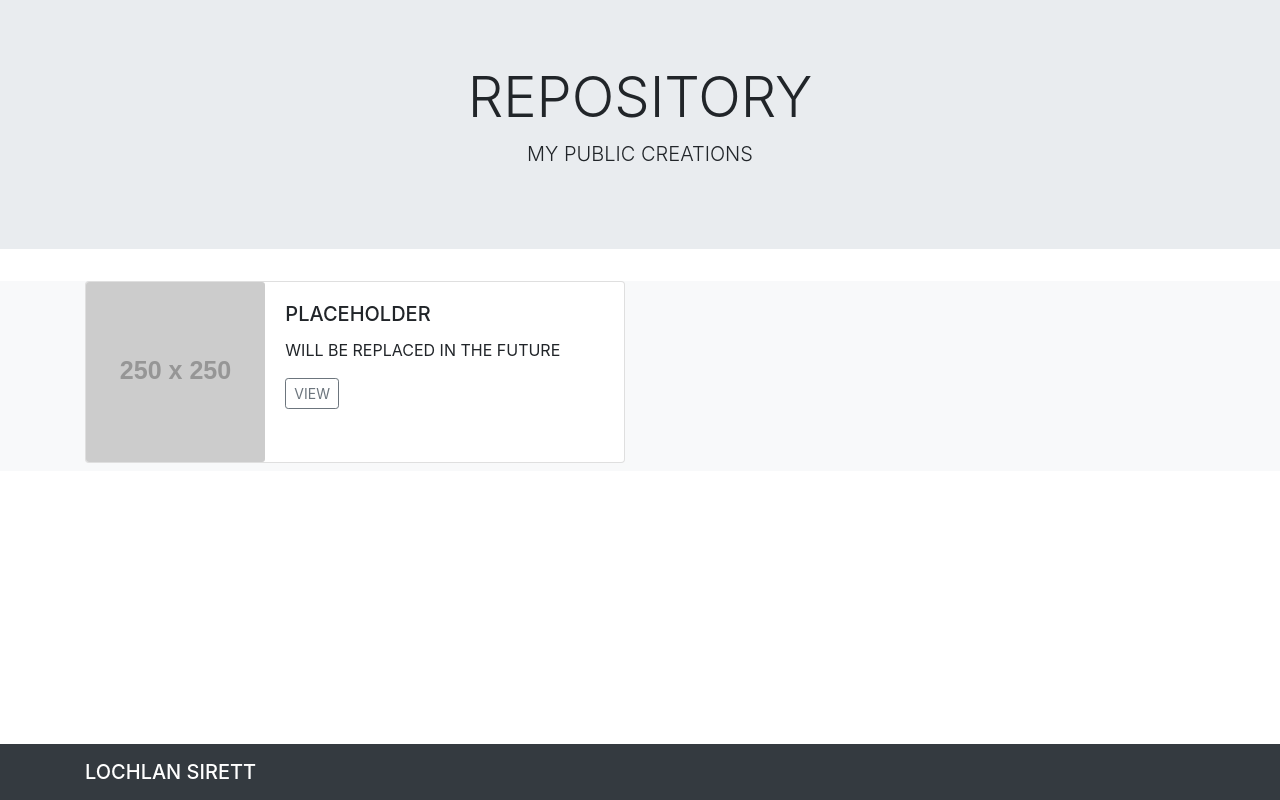
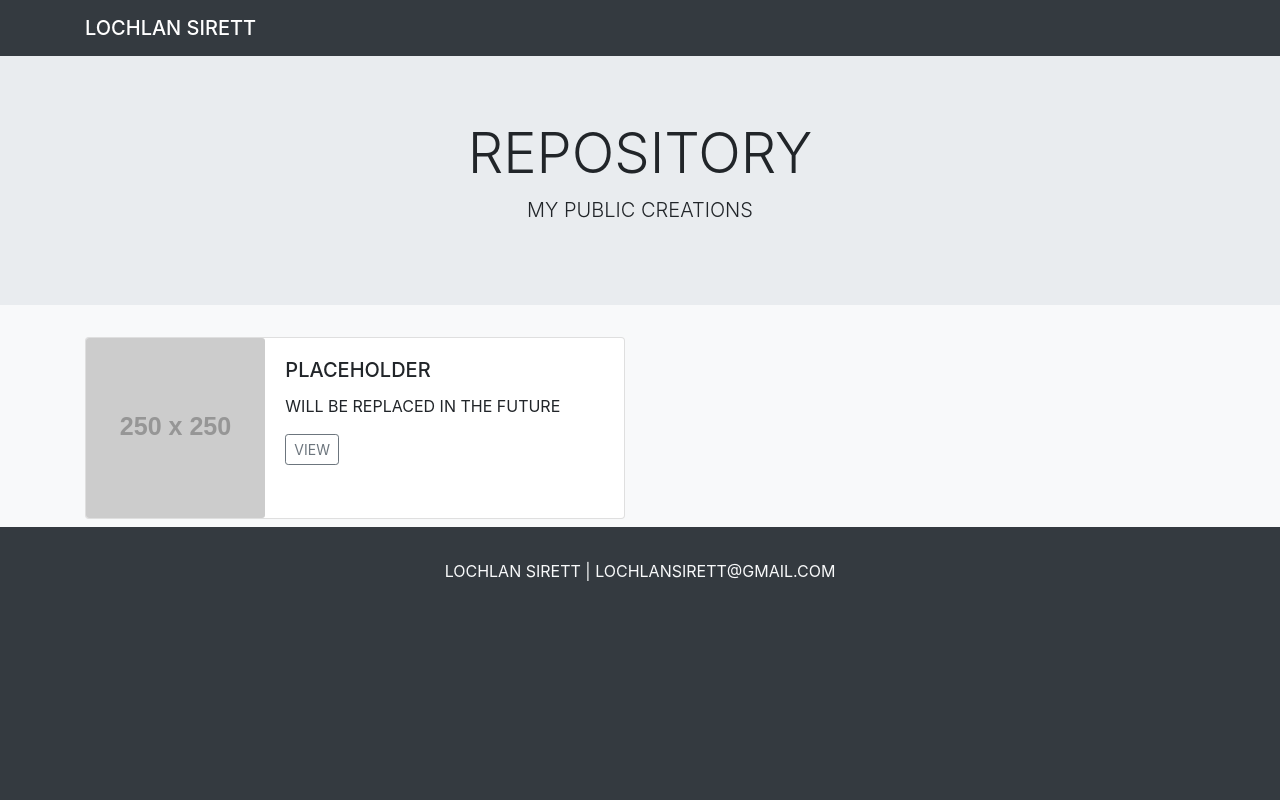
Before and after one commit to LochlanS/lochlans.github.io, a plain HTML site: page index.html in a window 1280 px wide. Drawn offline with nearby package versions, Linux system fonts and the light colour scheme; placeholder pictures from the web are drawn by us.

Commit message:
Update index.html

```diff
--- a/index.html
+++ b/index.html
@@ -8,16 +8,21 @@
 	<!-- BOOTSTRAP -->
 	<link rel="stylesheet" href="https://cdn.jsdelivr.net/npm/bootstrap@4.5.3/dist/css/bootstrap.min.css" integrity="sha384-TX8t27EcRE3e/ihU7zmQxVncDAy5uIKz4rEkgIXeMed4M0jlfIDPvg6uqKI2xXr2" crossorigin="anonymous">
 </head>
-<body>
+<body class="bg-dark">
 	<header>
+		<nav class="navbar navbar-dark bg-dark">
+			<div class="container d-flex justify-content-between">
+				<span class="navbar-brand mb-0 h1">LOCHLAN SIRETT</span>
+			</div>
+		</nav>
+	</header>
+	<main class="bg-light">
 		<div class="jumbotron jumbotron-fluid text-center">
 			<div class="container">
 				<h1 class="display-4">REPOSITORY</h1>
 				<p class="lead">MY PUBLIC CREATIONS</p>
 			</div>
 		</div>
-	</header>
-	<main class="bg-light">
 		<div class="container mb-2">
 			<div class="row">
 				<div class="col-sm-12 col-md-6">
@@ -39,12 +44,10 @@
 			</div>
 		</div>
 	</main>
-	<footer>
-		<nav class="navbar fixed-bottom navbar-dark bg-dark">
-			<div class="container d-flex justify-content-between">
-				<span class="navbar-brand mb-0 h1">LOCHLAN SIRETT</span>
-			</div>
-		</nav>
+	<footer class="bg-dark text-light text-center py-4">
+		<div class="container">
+			<p class="mb-0">LOCHLAN SIRETT | LOCHLANSIRETT@GMAIL.COM</p>
+		</div>
 	</footer>
 	<!-- JQUERY -->
 	<script src="https://ajax.googleapis.com/ajax/libs/jquery/3.5.1/jquery.min.js"></script>
```
